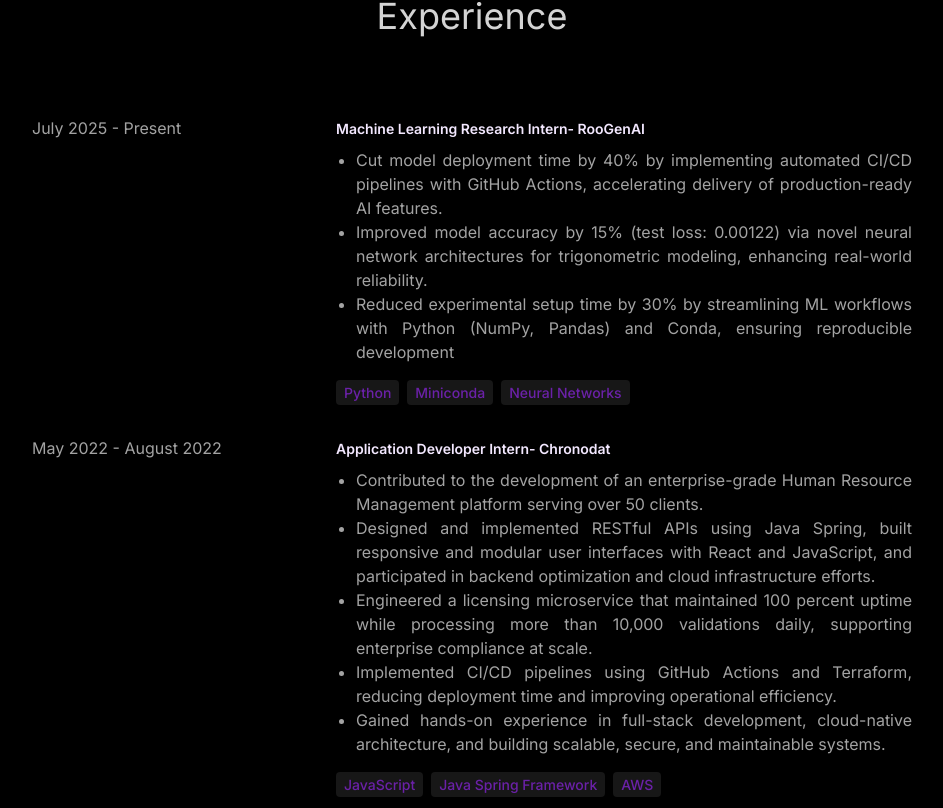
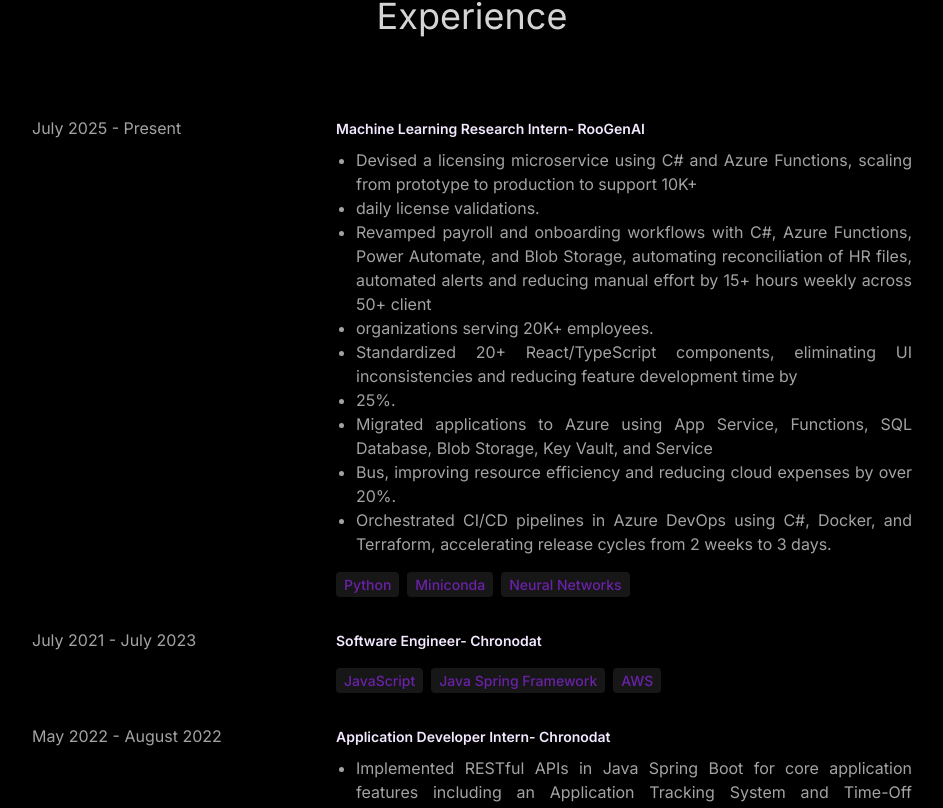
Before and after one commit to Keerthi-Kolan/portfolio, a React (Vite) app: page / in a window 1280 px wide. Shown: the part 2722-3530 px from the top of the page, without its empty margins (168-1111 px from the left). Built offline with nearby package versions, Linux system fonts and the light colour scheme; a web font is replaced by a local one.

Commit message:
exp updated

```diff
--- a/src/constants/index.js
+++ b/src/constants/index.js
@@ -37,19 +37,28 @@
     role: "Machine Learning Research Intern",
     company: "RooGenAI",
     link: "https://roogen.ai/",
-    description: `Cut model deployment time by 40% by implementing automated CI/CD pipelines with GitHub Actions, accelerating delivery of production-ready AI features.\nImproved model accuracy by 15% (test loss: 0.00122) via novel neural network architectures for trigonometric modeling, enhancing real-world reliability.\nReduced experimental setup time by 30% by streamlining ML workflows with Python (NumPy, Pandas) and Conda, ensuring reproducible development`,
+    description: `Devised a licensing microservice using C# and Azure Functions, scaling from prototype to production to support 10K+
+daily license validations.\nRevamped payroll and onboarding workflows with C#, Azure Functions, Power Automate, and Blob Storage, automating reconciliation of HR files, automated alerts and reducing manual effort by 15+ hours weekly across 50+ client
+organizations serving 20K+ employees.\nStandardized 20+ React/TypeScript components, eliminating UI inconsistencies and reducing feature development time by
+25%.\nMigrated applications to Azure using App Service, Functions, SQL Database, Blob Storage, Key Vault, and Service
+Bus, improving resource efficiency and reducing cloud expenses by over 20%.\nOrchestrated CI/CD pipelines in Azure DevOps using C#, Docker, and Terraform, accelerating release cycles from 2 weeks to 3 days.`,
     technologies: ["Python", "Miniconda", "Neural Networks"],
+  },
+  {
+    year: "July 2021 - July 2023",
+    role: "Software Engineer",
+    company: "Chronodat",
+    link: "https://www.chronodat.com/",
+    description: `
+`,
+    technologies: ["JavaScript", "Java Spring Framework", "AWS"],
   },
   {
     year: "May 2022 - August 2022",
     role: "Application Developer Intern",
     company: "Chronodat",
     link: "https://www.chronodat.com/",
-    description: `Contributed to the development of an enterprise-grade Human Resource Management platform serving over 50 clients.\n
-Designed and implemented RESTful APIs using Java Spring, built responsive and modular user interfaces with React and JavaScript, and participated in backend optimization and cloud infrastructure efforts.\n
-Engineered a licensing microservice that maintained 100 percent uptime while processing more than 10,000 validations daily, supporting enterprise compliance at scale.\n
-Implemented CI/CD pipelines using GitHub Actions and Terraform, reducing deployment time and improving operational efficiency.\n
-Gained hands-on experience in full-stack development, cloud-native architecture, and building scalable, secure, and maintainable systems.
+    description: `Implemented RESTful APIs in Java Spring Boot for core application features including an Application Tracking System and Time-Off Reporting System, enabling seamless data exchange and reducing manual HR processing time by around 15%.\nBuilt reusable React components for internal dashboards, streamlining state management and reducing front-end implementation time for new features by approximately 20%.
 `,
     technologies: ["JavaScript", "Java Spring Framework", "AWS"],
   },
```
